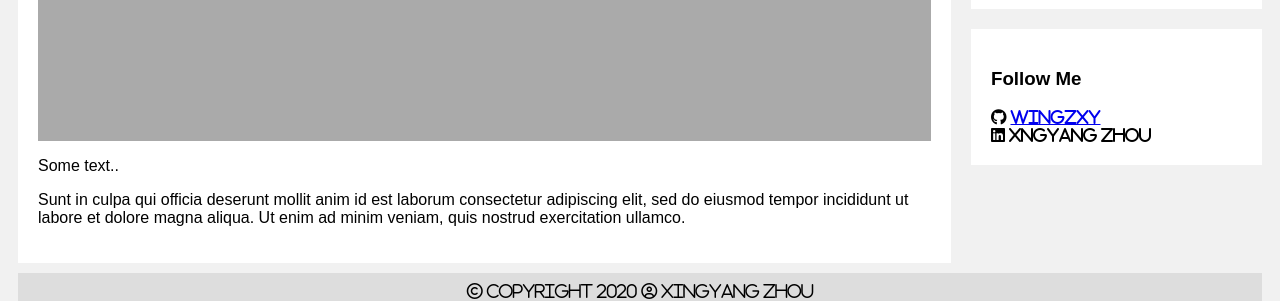
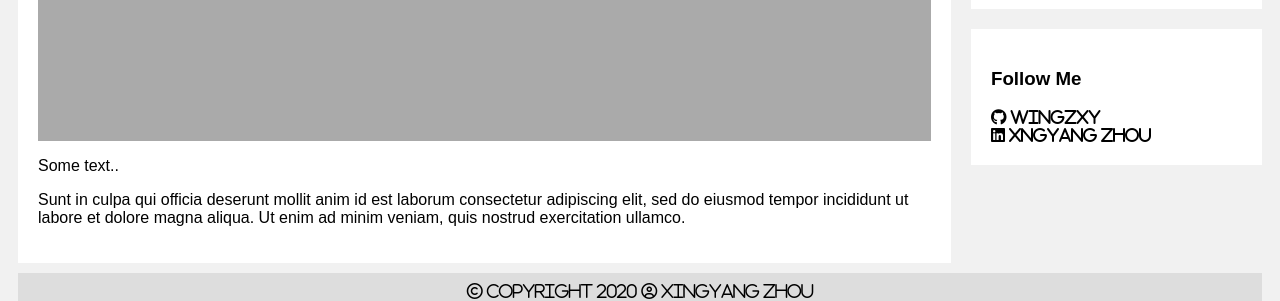
Before and after one commit to Wingzxy/Wingzxy.github.io, a Jekyll site: the page built from index.html, in a window 1280 px wide. Shown: the part 943-1244 px from the top of the page. Built offline with Jekyll 4.4.1, drawn with Linux system fonts in a browser that asks for light colours; nearby versions of some CDN libraries.

Commit message:
Update homepage.html

```diff
--- a/_layouts/homepage.html
+++ b/_layouts/homepage.html
@@ -51,7 +51,7 @@
     </div>
     <div class="card">
       <h3>Follow Me</h3>
-      <i class="fab fa-github" > <a href="https://github.com/Wingzxy">Wingzxy</a></i>
+      <i href="https://github.com/Wingzxy" class="fab fa-github" > Wingzxy</i>
       <i class="fab fa-linkedin" href="https://www.linkedin.com/in/xingyang-zhou-744a3915b/"> Xngyang Zhou</i>
     </div>
   </div>
```
